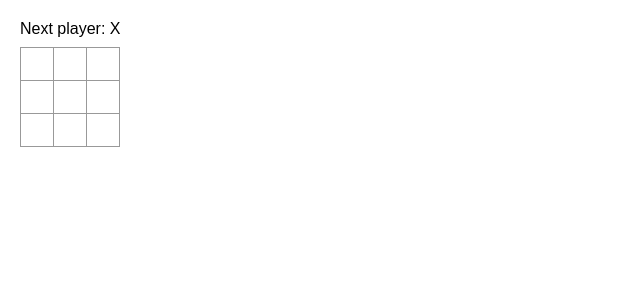
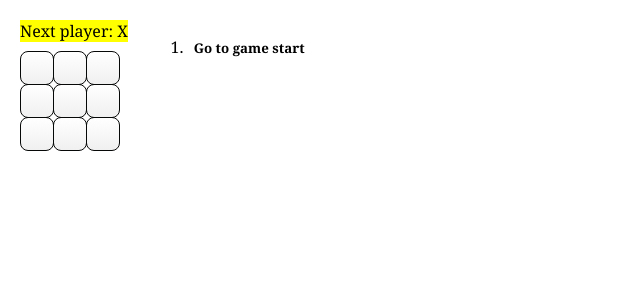
Before and after one commit to jzhuang03/react-tictactoe, a React (Create React App) app in the folder codesandbox/: page / in a window 1280 px wide. Shown: the top 300 px of the page, without its empty margins (0-640 px from the left). Built offline with nearby package versions, Linux system fonts and the light colour scheme.

Commit message:
added css changes and feature #2

```diff
--- a/codesandbox/src/App.js
+++ b/codesandbox/src/App.js
@@ -7,22 +7,13 @@
 
 }
 
-/* Parent component: This function makes the board accessible to other functions (export), and will be marked as the main function to be referred (default) */
-export default function Board() {
-  /* Each time a player moves, xIsNext (a boolean) will be flipped to determine which player goes next and the game’s state will be saved. */
-  const [xIsNext, setXIsNext] = useState(true);
-
-  /* Board component now maintains which squares are filled */
-  const [squares, setSquares] = useState(Array(9).fill(null));
+/* ex-Parent top-level component */
+function Board({ xIsNext, squares, onPlay }) {
 
   /* immutability: replace the data with a new copy which has the desired changes */
-  function handleClick() {
+  function handleClick(i) {
 
     /* a base case to prevent overwriting a square by checking if it already has input OR has won*/
-    if (squares[i] || calculateWinner(squares)) {
-      return;
-    }
-
     if (squares[i] || calculateWinner(squares)) {
       return;
     }
@@ -34,13 +25,15 @@
     } else {
       nextSquares[i] = "O";
     }
-    setSquares(nextSquares);
-    /* flip the value so that the next player can go */
-    setXIsNext(!IsNext);
+    onPlay(nextSquares);
+
+    // setSquares(nextSquares);
+    // /* flip the value so that the next player can go */
+    // setXIsNext(!IsNext);
 
   }
 
-  /* display text to show who is winner */
+  /* current top level component: display text to show who is winner */
   const winner = calculateWinner(squares);
   let status;
   if (winner) {
@@ -70,6 +63,63 @@
       </div>
     </>
   );
+}
+
+/* display a list that contains a history of past moves */
+export default function Game() {
+
+  /* Add some state to the Game component to track which player is next and the history of moves */
+  const [history, setHistory] = useState([Array(9).fill(null)]);
+
+  /* keep track of which step the user is currently viewing */
+  const [currentMove, setCurrentMove] = useState(0);
+
+  const xIsNext = currentMove % 2 === 0;
+
+  /* render the currently selected move, instead of always rendering the final move */
+  const currentSquares = history[currentMove];
+
+  function handlePlay(nextSquares) {
+    // TODO: implementing handleClick functionality like we used to, but this time taking account of the moves that were taken. update currentMove to point to the latest history entry.
+    const nextHistory = [...history.slice(0, currentMove + 1), nextSquares];
+    setHistory(nextHistory);
+    setCurrentMove(nextHistory.length - 1);
+  }
+
+  /* transform history of moves into React elements representing buttons on the screen, and display a list of buttons to “jump” to past moves */
+  function jumpTo(nextMove) {
+    setCurrentMove(nextMove);
+  }
+
+  const moves = history.map((squares, move) => {
+    let description;
+    if (move > 0) {
+      description = 'Go to move #' + move;
+    } else {
+      description = 'Go to game start';
+    }
+    /* specify specific moves as a key since we are working with dynamic lists */
+    return (
+      <li key={move}>
+     <button onClick={() => jumpTo(move)} className={move === currentMove ? 'selectedmove' : ''}>
+        {description}
+      </button>
+            </li>
+    );
+  });
+
+  return (
+    <div className="game">
+      <div className="game-board">
+        <Board xIsNext={xIsNext} squares={currentSquares} onPlay={handlePlay} />
+      </div>
+      <div className="game-info">
+        <ol>{moves}</ol>
+      </div>
+    </div>
+  );
+}
+
 
 function calculateWinner(squares) {
 
@@ -84,6 +134,7 @@
     [0, 4, 8],
     [2, 4, 6]
   ];
+
   for (let i = 0; i < lines.length; i++) {
     const [a, b, c] = lines[i];
     /* see if the sequence that we currently have matches with any sequence in possible list */
@@ -93,5 +144,3 @@
   }
   return null;
 }
-
-}
--- a/codesandbox/src/styles.css
+++ b/codesandbox/src/styles.css
@@ -51,14 +51,14 @@
 }
 
 body {
-  font-family: sans-serif;
+  font-family: Georgia, 'Times New Roman', Times, serif;
   margin: 20px;
   padding: 0;
 }
 
 .square {
-  background: #fff;
-  border: 1px solid #999;
+  background: linear-gradient(to bottom, #ffffff, #f0f0f0);
+  border: 1px solid #060707;
   float: left;
   font-size: 24px;
   font-weight: bold;
@@ -69,6 +69,7 @@
   padding: 0;
   text-align: center;
   width: 34px;
+  border-radius: 8px
 }
 
 .board-row:after {
@@ -79,7 +80,9 @@
 
 .status {
   margin-bottom: 10px;
+  background-color: yellow;
 }
+
 .game {
   display: flex;
   flex-direction: row;
@@ -88,3 +91,26 @@
 .game-info {
   margin-left: 20px;
 }
+
+.square:hover {
+  background: pink;
+}
+
+button {
+  background-color: white;
+  /* Green */
+  border: none;
+  font-family: Georgia, 'Times New Roman', Times, serif;
+}
+
+button:hover {
+  background-color: lightgreen;
+}
+
+button:active {
+  background-color: aquamarine;
+}
+
+.selectedmove {
+  font-weight: bold;
+}
```
Lines whose indentation alone changed are shown as unchanged.
